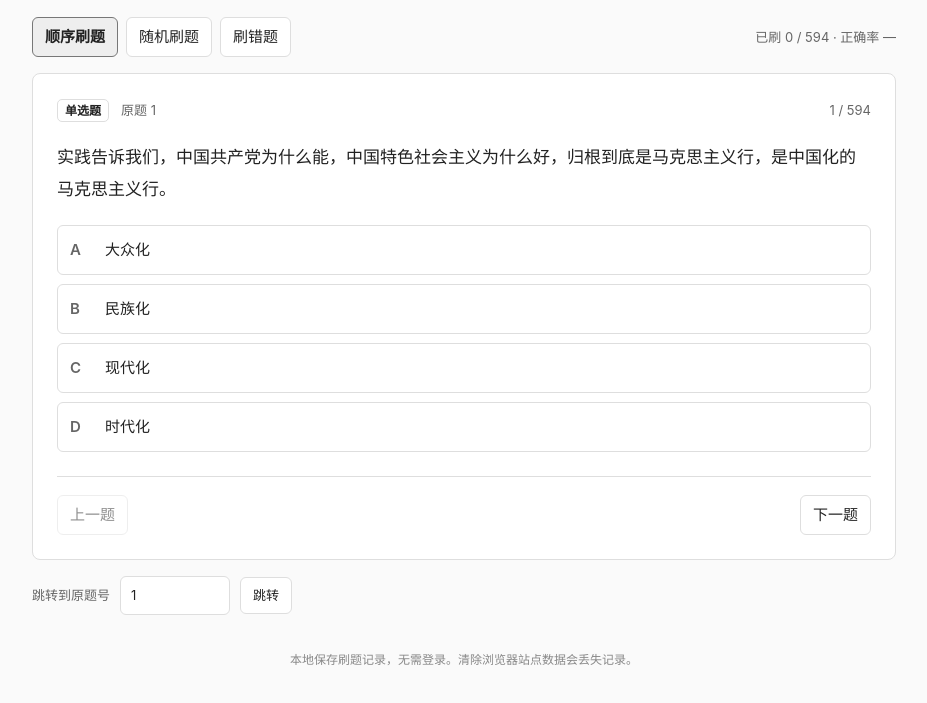
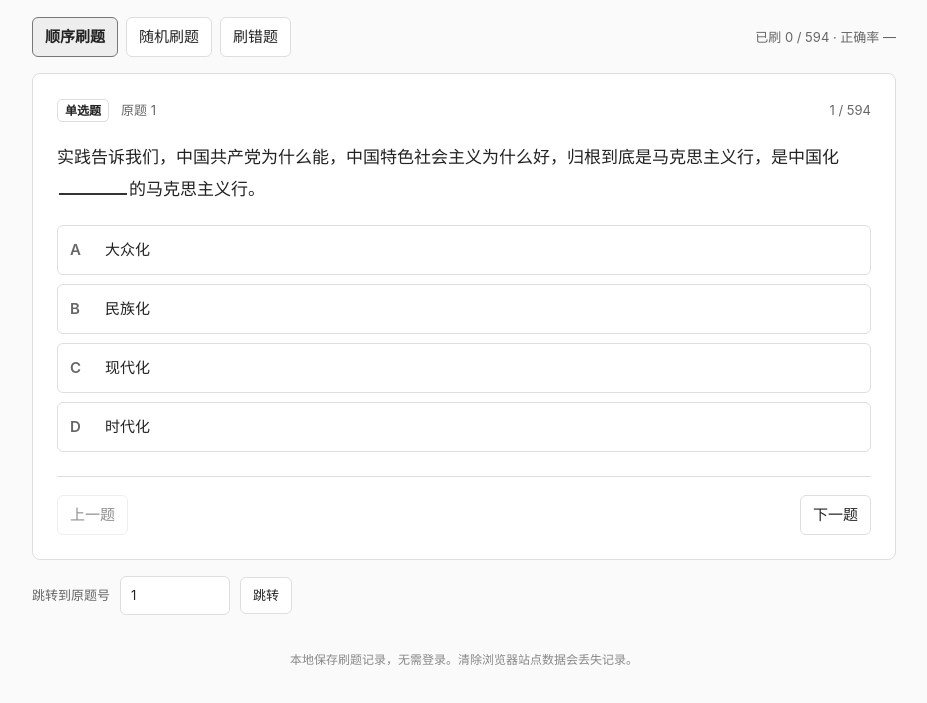
Before and after one commit to HX-Wrdzgzs/TK-Exam, a plain HTML site: page index.html in a window 1280 px wide. Shown: the part 153-856 px from the top of the page, without its empty margins (176-1103 px from the left). Drawn offline with Linux system fonts and the light colour scheme.

Commit message:
style: emphasize blank markers in stems

```diff
--- a/style.css
+++ b/style.css
@@ -33,6 +33,7 @@ input,select{border:1px solid var(--border);border-radius:6px;background:#fff;co
 #question-type{font-size:12px;font-weight:600;border:1px solid var(--border);padding:3px 7px;border-radius:5px}
 #question-number{margin-left:12px}
 .question-text{font-size:17px;font-weight:550;line-height:1.85;white-space:pre-wrap;overflow-wrap:anywhere;margin:0 0 20px}
+.stem-blank{display:inline-block;vertical-align:baseline;min-width:4em;height:1.08em;margin:0 .12em;border-bottom:2px solid #333}
 .options{display:grid;gap:9px}
 .option{display:flex;align-items:flex-start;gap:12px;width:100%;text-align:left;white-space:normal;padding:12px;border-radius:6px;border:1px solid var(--border)}
 .option:hover:not(:disabled){border-color:#777;background:#f8f8f8}
```
